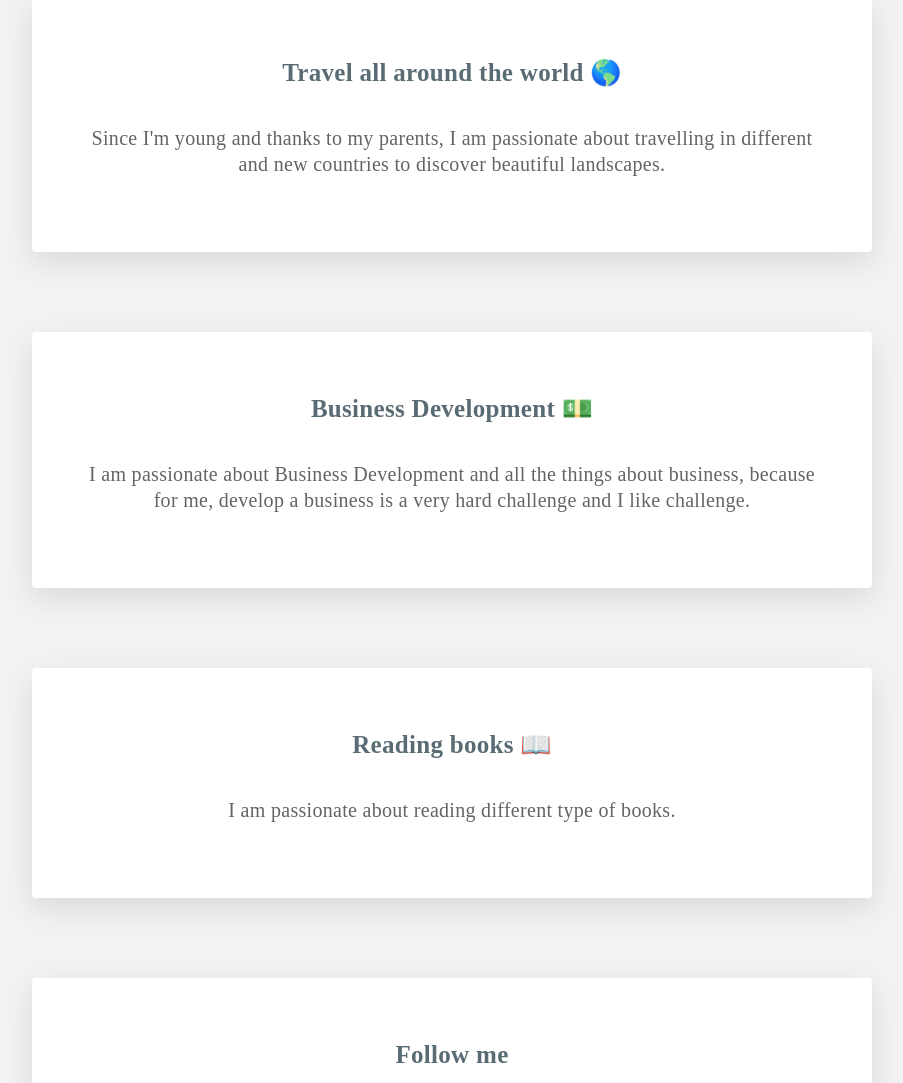
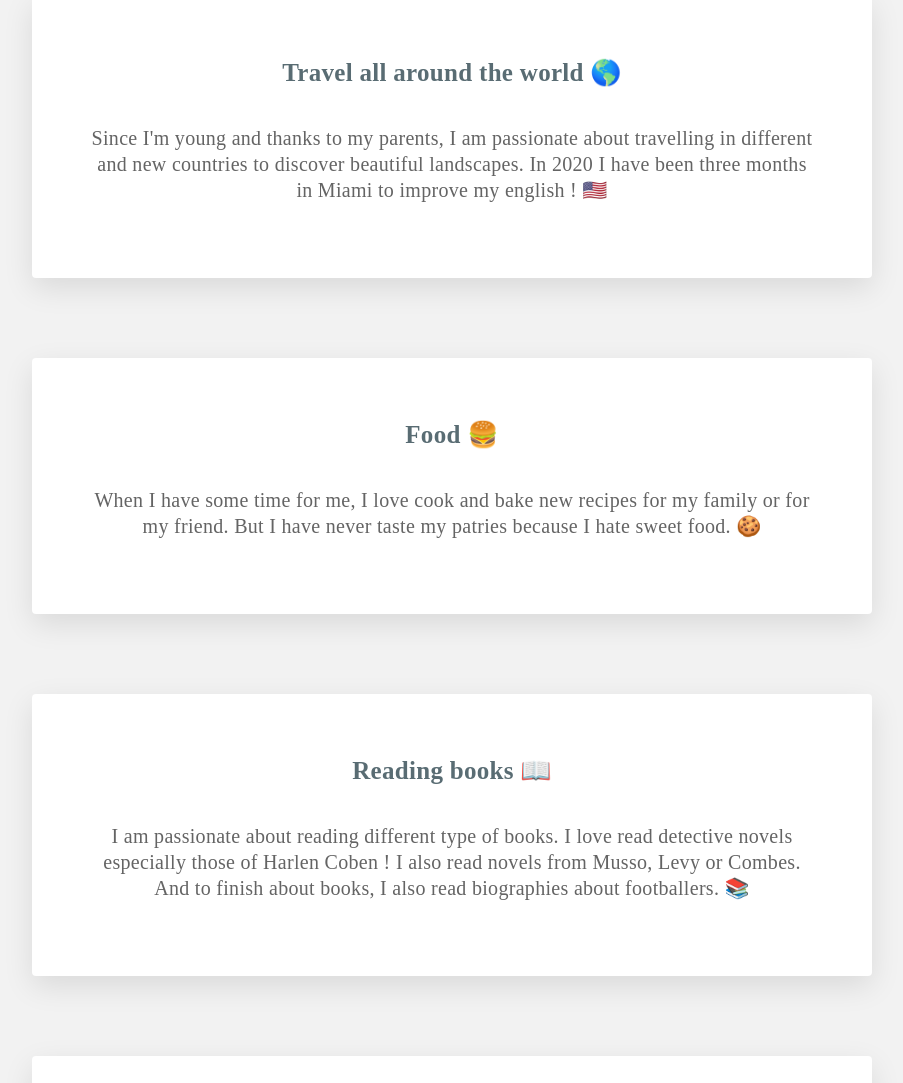
Before and after one commit to tessa-wareshallee/my-profile, a plain HTML site: page index.html in a window 1280 px wide. Shown: the part 690-1773 px from the top of the page, without its empty margins (188-1091 px from the left). Drawn offline with Linux system fonts and the light colour scheme.

Commit message:
Add files via upload

```diff
--- a/index.html
+++ b/index.html
@@ -16,30 +16,34 @@
 			<h1>Hello, I'm Tessa 👋🏼</h1>
 			<img src="images/Profile.jpg" alt="Tessa Wareshallee" class="image-circle">
 			<p>
-				I am student in MSc in international business at IESEG School of Management. In my life, I love travel, learn new skills (HTML & CSS), new languages and discover new cultures.
+				I am Tessa, I am 23 years and I am a student in MSc in international business at IESEG School of Management. I live in France and in my life, I love travel, learn new skills like HTML & CSS (which allow me to make this website 🙂) but also cook a lot !
 			</p>
 			<a href="https://www.linkedin.com/in/tessa-wareshallee/" class="btn-blue" target="_blank">Discover my profile</a>
 		</div>
 		<div class="card-white">
 			<h2>Travel all around the world 🌎</h2>
 			<p>
-				Since I'm young and thanks to my parents, I am passionate about travelling in different and new countries to discover beautiful landscapes.
+				Since I'm young and thanks to my parents, I am passionate about travelling in different and new countries to discover beautiful landscapes. In 2020 I have been three months in Miami to improve my english ! 🇺🇸
 			</p>
 		</div>
 		<div class="card-white">
-			<h2>Business Development 💵</h2>
+			<h2>Food 🍔</h2>
 			<p>
-				I am passionate about Business Development and all the things about business, because for me, develop a business is a very hard challenge and I like challenge.
+				When I have some time for me, I love cook and bake new recipes for my family or for my friend. But I have never taste my patries because I hate sweet food. 🍪
 			</p>
 		</div>
 		<div class="card-white">
 			<h2>Reading books 📖</h2>
 			<p>
-				I am passionate about reading different type of books.
+				I am passionate about reading different type of books. I love read detective novels especially those of Harlen Coben ! I also read novels from Musso, Levy or Combes. And to finish about books, I also read biographies about footballers. 📚
 			</p>
 		</div>
 		<div class="card-white">
-			<h2>Follow me</h2>
+			<h2>Want to know more about my background and my experiences ? 🔎 </h2>
+			<p>Click here to see <a href="./MON-CV.pdf" target="_blank">my resume !</a></p>
+		</div>
+		<div class="card-white">
+			<h2>Follow me on my social media</h2>
 			<ul class="list-horinzontal">
 				<li class="social-size">
 					<a href="https://www.linkedin.com/in/tessa-wareshallee/" class="linkedin-logo" target="_blank"><i class="fab fa-linkedin"></i></i>
@@ -55,6 +59,7 @@
 				</li>
 			</ul>
 		</div>
+
 </div>
 </body>
 
```
Also changed, not shown: 1 other file.
